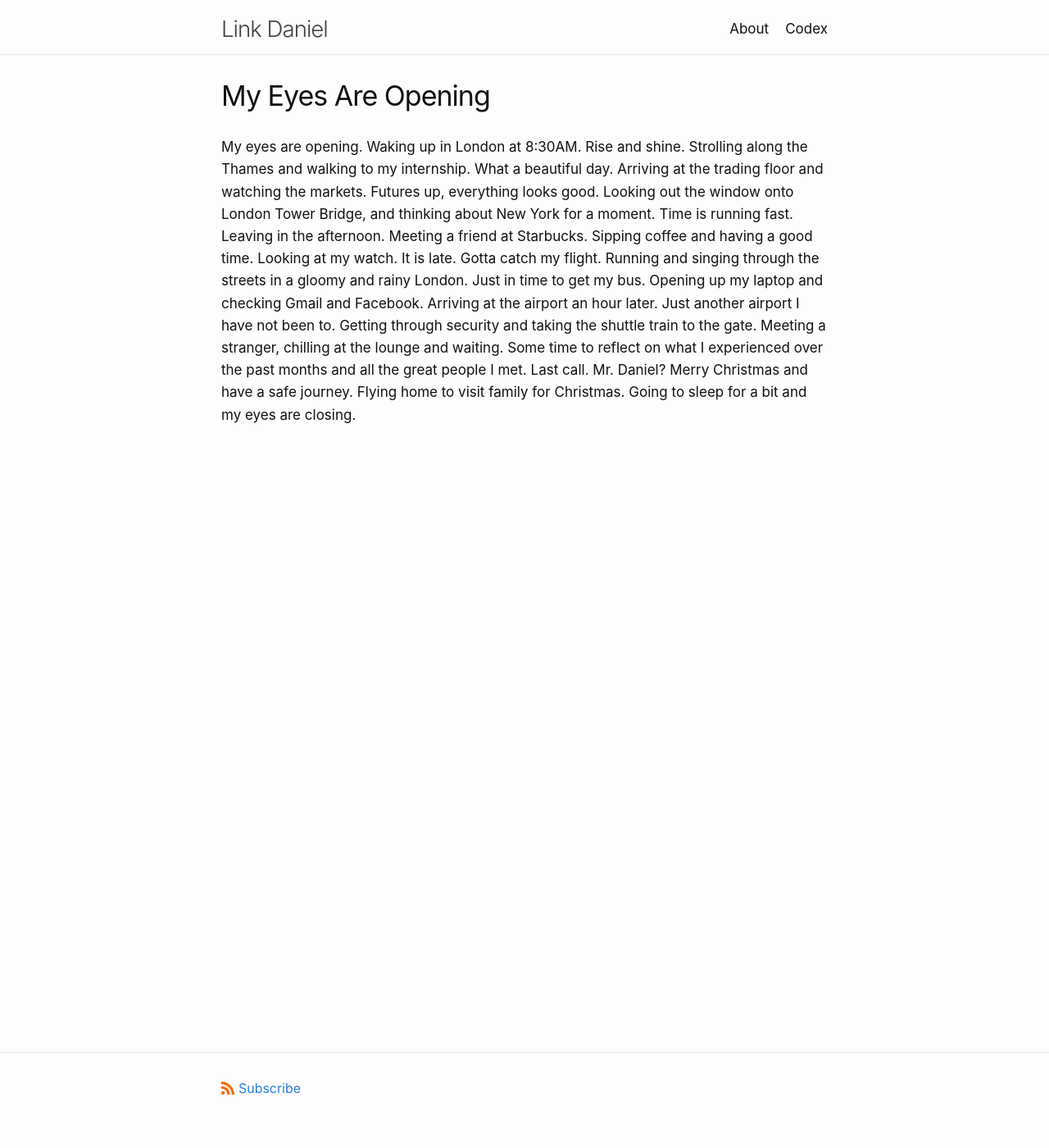
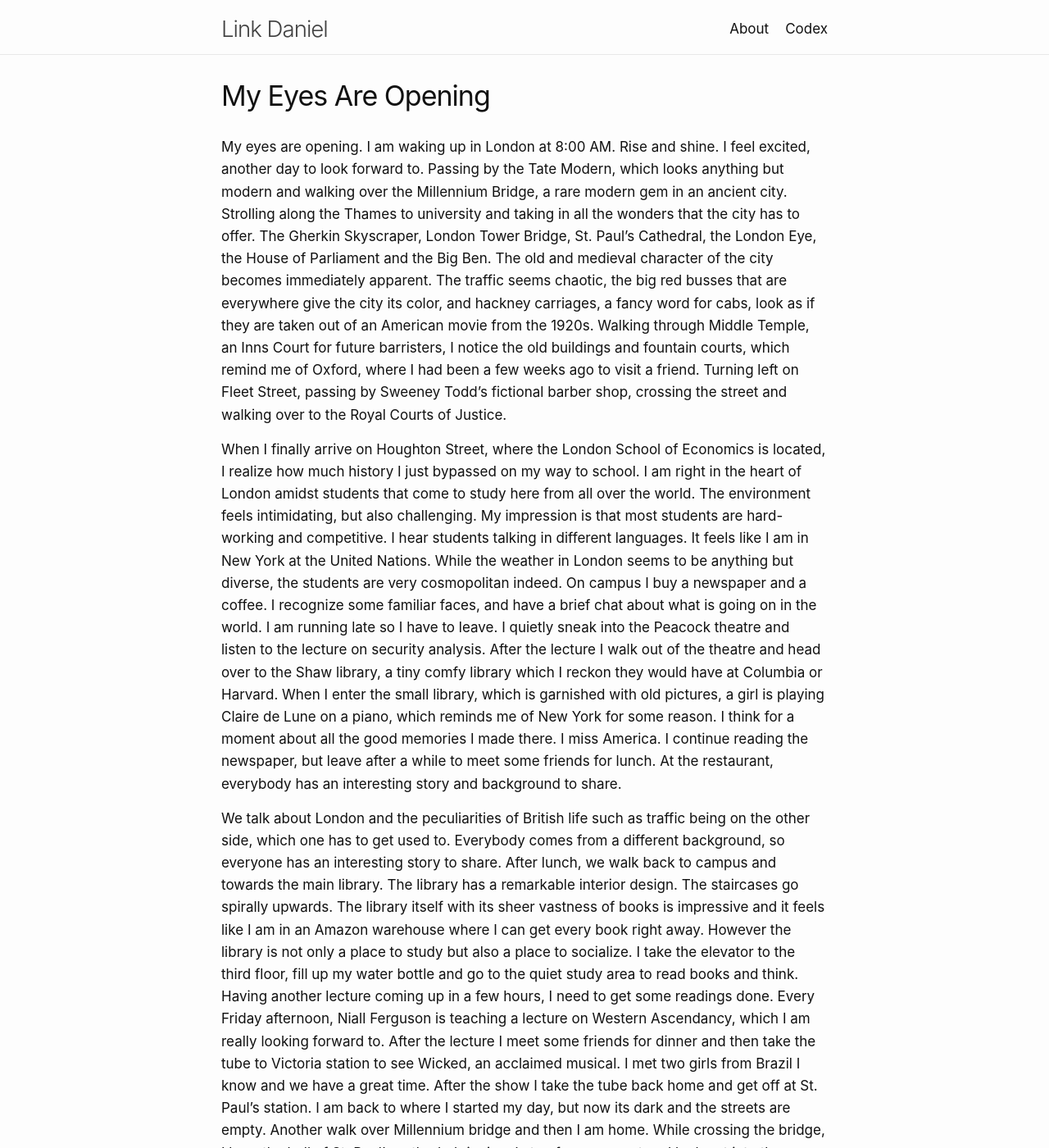
Before and after one commit to link-daniel/link.github.io, a Jekyll site: the page built from eyesopening.md, in a window 1280 px wide and 1400 px high. Shown: the whole window at 82% size. Built offline with Jekyll 4.4.1, drawn with Linux system fonts in a browser that asks for light colours; some of the changed text lies outside the part shown.

Commit message:
Update eyesopening.md

```diff
--- a/eyesopening.md
+++ b/eyesopening.md
@@ -5,5 +5,12 @@ categories:
 tags:
 ---
 
+My eyes are opening. I am waking up in London at 8:00 AM. Rise and shine. I feel excited, another day to look forward to. Passing by the Tate Modern, which looks anything but modern and walking over the Millennium Bridge, a rare modern gem in an ancient city. Strolling along the Thames to university and taking in all the wonders that the city has to offer. The Gherkin Skyscraper, London Tower Bridge, St. Paul’s Cathedral, the London Eye, the House of Parliament and the Big Ben. The old and medieval character of the city becomes immediately apparent. The traffic seems chaotic, the big red busses that are everywhere give the city its color, and hackney carriages, a fancy word for cabs, look as if they are taken out of an American movie from the 1920s. Walking through Middle Temple, an Inns Court for future barristers, I notice the old buildings and fountain courts, which remind me of Oxford, where I had been a few weeks ago to visit a friend. Turning left on Fleet Street, passing by Sweeney Todd’s fictional barber shop, crossing the street and walking over to the Royal Courts of Justice.
 
-My eyes are opening. Waking up in London at 8:30AM. Rise and shine. Strolling along the Thames and walking to my internship. What a beautiful day. Arriving at the trading floor and watching the markets. Futures up, everything looks good. Looking out the window onto London Tower Bridge, and thinking about New York for a moment. Time is running fast. Leaving in the afternoon. Meeting a friend at Starbucks. Sipping coffee and having a good time. Looking at my watch. It is late. Gotta catch my flight. Running and singing through the streets in a gloomy and rainy London. Just in time to get my bus. Opening up my laptop and checking Gmail and Facebook. Arriving at the airport an hour later. Just another airport I have not been to. Getting through security and taking the shuttle train to the gate. Meeting a stranger, chilling at the lounge and waiting. Some time to reflect on what I experienced over the past months and all the great people I met. Last call. Mr. Daniel? Merry Christmas and have a safe journey. Flying home to visit family for Christmas. Going to sleep for a bit and my eyes are closing.
+When I finally arrive on Houghton Street, where the London School of Economics is located, I realize how much history I just bypassed on my way to school. I am right in the heart of London amidst students that come to study here from all over the world. The environment feels intimidating, but also challenging. My impression is that most students are hard-working and competitive. I hear students talking in different languages. It feels like I am in New York at the United Nations. While the weather in London seems to be anything but diverse, the students are very cosmopolitan indeed. On campus I buy a newspaper and a coffee. I recognize some familiar faces, and have a brief chat about what is going on in the world. I am running late so I have to leave. I quietly sneak into the Peacock theatre and listen to the lecture on security analysis. After the lecture I walk out of the theatre and head over to the Shaw library, a tiny comfy library which I reckon they would have at Columbia or Harvard. When I enter the small library, which is garnished with old pictures, a girl is playing Claire de Lune on a piano, which reminds me of New York for some reason. I think for a moment about all the good memories I made there. I miss America. I continue reading the newspaper, but leave after a while to meet some friends for lunch. At the restaurant, everybody has an interesting story and background to share.
+
+We talk about London and the peculiarities of British life such as traffic being on the other side, which one has to get used to. Everybody comes from a different background, so everyone has an interesting story to share. After lunch, we walk back to campus and towards the main library. The library has a remarkable interior design. The staircases go spirally upwards. The library itself with its sheer vastness of books is impressive and it feels like I am in an Amazon warehouse where I can get every book right away. However the library is not only a place to study but also a place to socialize. I take the elevator to the third floor, fill up my water bottle and go to the quiet study area to read books and think. Having another lecture coming up in a few hours, I need to get some readings done. Every Friday afternoon, Niall Ferguson is teaching a lecture on Western Ascendancy, which I am really looking forward to. After the lecture I meet some friends for dinner and then take the tube to Victoria station to see Wicked, an acclaimed musical. I met two girls from Brazil I know and we have a great time. After the show I take the tube back home and get off at St. Paul’s station. I am back to where I started my day, but now its dark and the streets are empty. Another walk over Millennium bridge and then I am home. While crossing the bridge, I hear the bell of St. Paul’s cathedral ringing. I stop for a moment and look out into the distance onto London Tower Bridge.
+
+I take some time to reflect on what I experienced and learned over the past few months. It’s been about seven months since I left New York and almost a year when I made the decision to study abroad. I still remember when I was accepted. It was a sunny spring day in April and I was in my apartment in New York. I was thrilled. Studying abroad is challenging and adventurous because it is full of uncertainties. It means leaving an comfortable environment and exchanging it for a new one which feels at first strange and unfamiliar. Studying in London required me to overcome obstacles and adapt. Although financially and psychologically a challenge, it was very rewarding after all. The hardest part is always the beginning, but one adapts and grows as a person.
+
+I learned more what I want and who I am, and as a result became less upset by things and other people. Studying abroad also strengthened my character and further developed my personality. I had the chance of meeting so many interesting people from all different walks of life, and it not only helped me to understand myself better but also the world around me. While still reflecting on my time in London, I begin to slowly make my way over the other side of the bridge. When I finally arrive home, it is already after midnight. I am tired and go to bed. I made the most out of my day. Carpe Diem. My eyes are closing.
```
